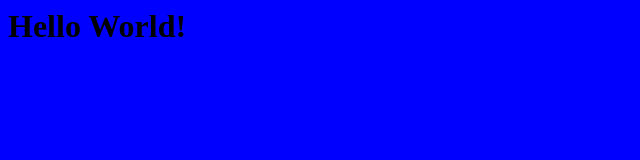
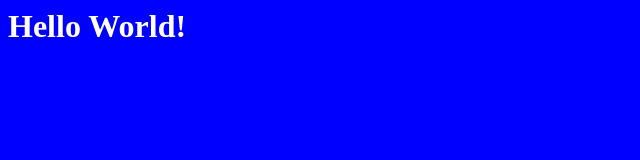
Before and after one commit to geseib/codedeploy, a plain HTML site: page files/index.html in a window 1280 px wide. Shown: the whole page, without its empty margins (0-640 px from the left). Drawn offline with Linux system fonts and the light colour scheme.

Commit message:
white fonts fixed

```diff
--- a/files/index.html
+++ b/files/index.html
@@ -1,5 +1,5 @@
 <html>
   <body bgcolor="blue">
-    <h1 color="white">Hello World!</h1>
+    <h1 style="color:white">Hello World!</h1>
   </body>
 </html>
```
